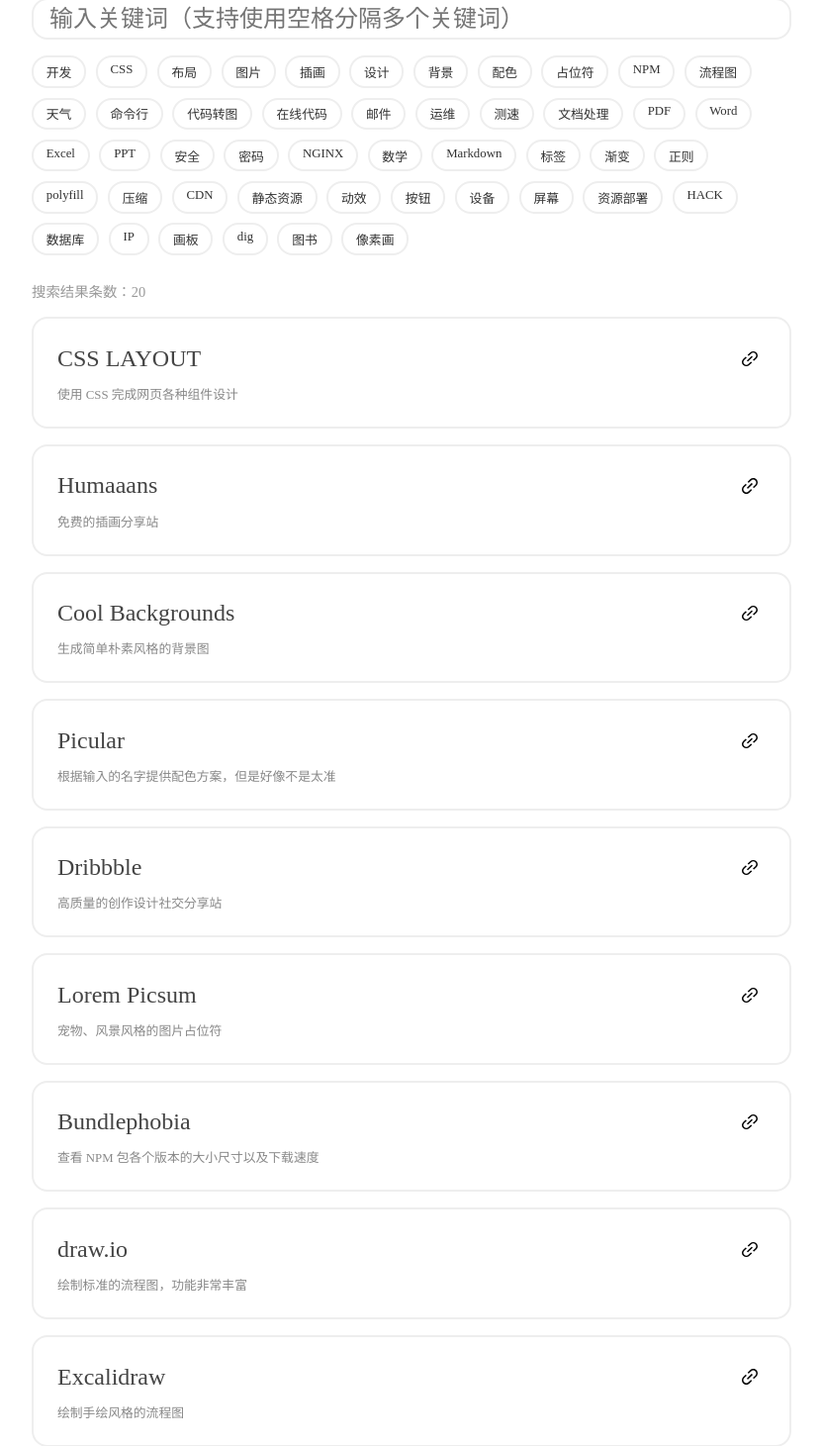
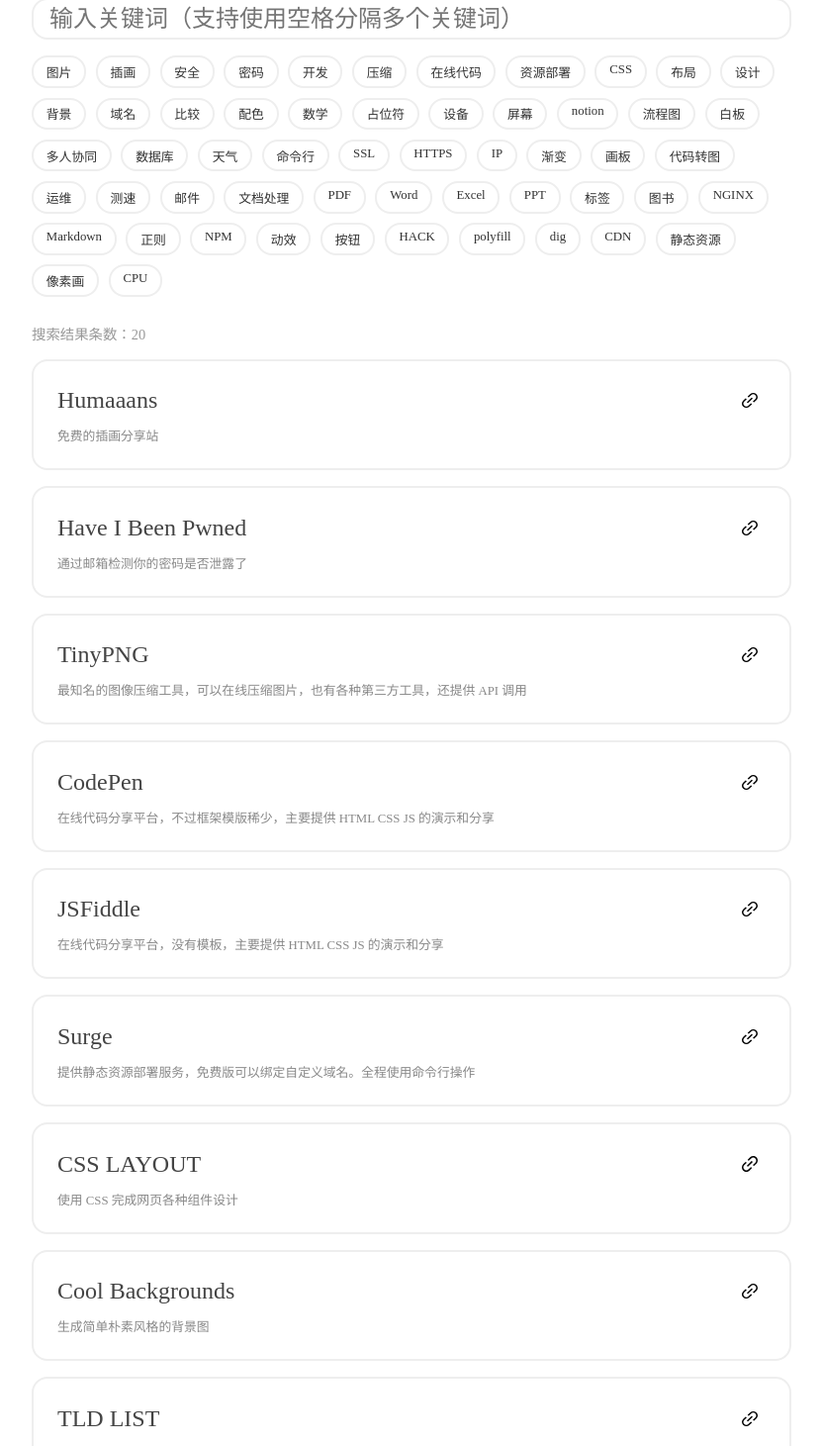
Before and after one commit to yukapril/nav.fridaycoder.com, a Vue app: page / in a window 1280 px wide. Shown: the part 96-1557 px from the top of the page at 99% size, without its empty margins (224-1055 px from the left). Built offline with nearby package versions, Linux system fonts and the light colour scheme.

Commit message:
feat: 增加数据条目

```diff
--- a/src/data/data.ts
+++ b/src/data/data.ts
@@ -385,6 +385,76 @@
     desc: '提供静态资源部署服务，免费版可以绑定自定义域名。全程使用命令行操作',
     url: 'https://surge.sh',
     tags: ['开发', '资源部署']
+  },
+  {
+    id: 56,
+    name: 'miro',
+    desc: '在线白板工具，支持多人协同，有画板、看板、脑图等模版',
+    url: 'https://miro.com',
+    tags: ['白板', '多人协同']
+  },
+  {
+    id: 57,
+    name: 'TLD PARTY',
+    desc: '域名后缀查询，主要是看看自己想出来的域名后缀是否真实存在',
+    url: 'https://tld.party',
+    tags: ['域名']
+  },
+  {
+    id: 58,
+    name: 'TLD LIST',
+    desc: '域名后缀价格比较，它会列出来你要的域名后缀最便宜、续费最便宜以及三年最便宜',
+    url: 'https://zh-hans.tld-list.com',
+    tags: ['域名', '比较']
+  },
+  {
+    id: 59,
+    name: 'domcomp',
+    desc: '域名后缀价格比较，它会列出来你要的域名，新购、续费、转移最便宜的三家',
+    url: 'https://www.domcomp.com',
+    tags: ['域名', '比较']
+  },
+  {
+    id: 60,
+    name: 'cpu-panda',
+    desc: 'CPU 比较，支持桌面和移动端 CPU',
+    url: 'https://www.cpu-panda.com/zh-cn',
+    tags: ['CPU', '比较']
+  },
+  {
+    id: 61,
+    name: '亚数信息-SSL/TLS安全评估报告',
+    desc: '检测网站 HTTPS 是否安全',
+    url: 'https://myssl.com',
+    tags: ['SSL', 'HTTPS']
+  },
+  {
+    id: 62,
+    name: 'FreeSSL',
+    desc: '在线生成 HTTPS 证书',
+    url: 'https://freessl.cn',
+    tags: ['SSL', 'HTTPS']
+  },
+  {
+    id: 63,
+    name: 'Indify',
+    desc: 'Notion 小组件工具',
+    url: 'https://indify.co',
+    tags: ['notion']
+  },
+  {
+    id: 64,
+    name: 'Fruition',
+    desc: '开源的用 Notion 制作网站的工具',
+    url: 'https://fruitionsite.com',
+    tags: ['notion']
+  },
+  {
+    id: 65,
+    name: 'noto.so',
+    desc: '用 Notion 制作网站的工具，带有 2 个默认主题',
+    url: 'https://noto.so',
+    tags: ['notion']
   }
 ]
 
```
